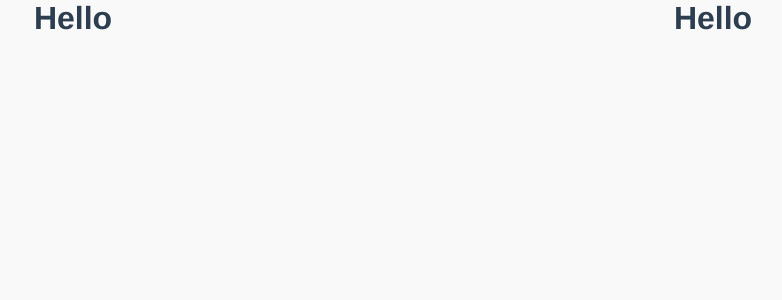
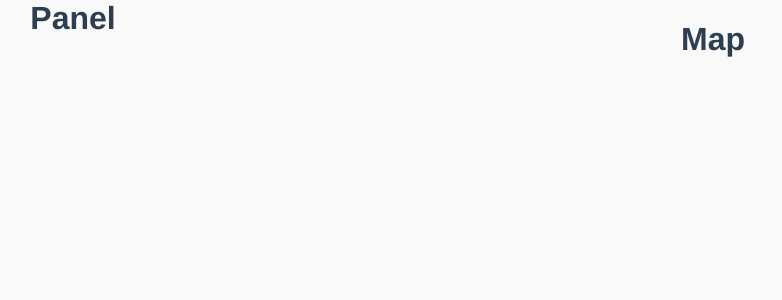
Before and after one commit to daranas/Vue-Covid19, a Vue app: page / in a window 1280 px wide. Shown: the top 300 px of the page, without its empty margins (247-1029 px from the left). Built offline with nearby package versions, Linux system fonts and the light colour scheme.

Commit message:
create map component

```diff
--- /dev/null
+++ b/src/components/Map.vue
@@ -0,0 +1,5 @@
+<template>
+  <div id="col" class="map">
+    <h1>Map</h1>
+  </div>
+</template>
--- a/src/components/Panel.vue
+++ b/src/components/Panel.vue
@@ -1,17 +1,12 @@
 <template>
   <div id="col" class="panel">
-    <h1>Hello</h1>
+    <h1>Panel</h1>
   </div>
 </template>
 
-<script>
-export default {
-  name: 'Panel'
-}
-</script>
-
 <style lang="scss">
   .panel {
+    background: #ffffff;
     h1 {
       margin: 0;
     }
--- a/src/views/Home.vue
+++ b/src/views/Home.vue
@@ -2,7 +2,7 @@
   <div>
     <!-- <HelloWorld msg="Welcome to Your Vue.js App"/> -->
     <Panel />
-    <Panel />
+    <Map />
   </div>
 </template>
 
@@ -10,12 +10,14 @@
 // @ is an alias to /src
 // import HelloWorld from '@/components/HelloWorld.vue'
 import Panel from '@/components/Panel'
+import Map from '@/components/Map'
 
 export default {
   name: 'Home',
   components: {
     // HelloWorld,
-    Panel
+    Panel,
+    Map
   }
 }
 </script>
```
